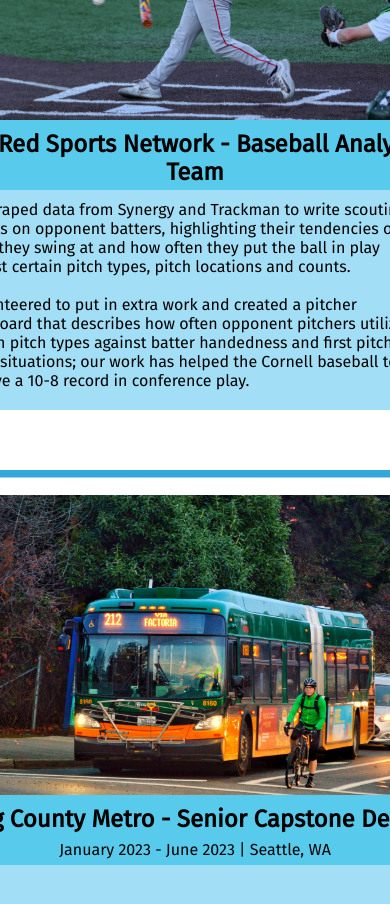
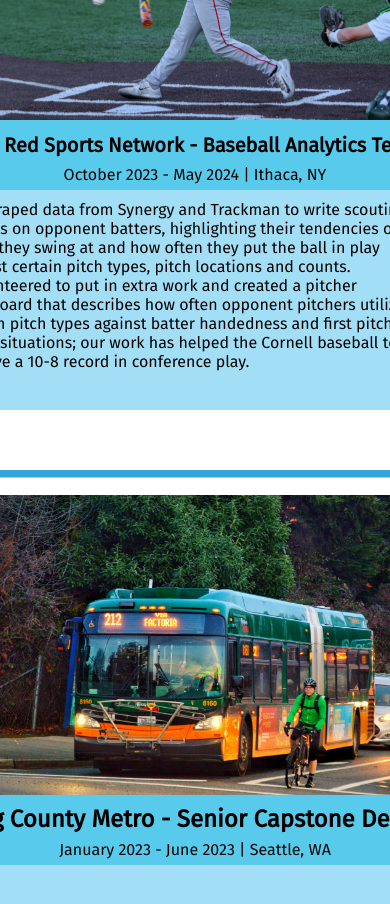
Before and after one commit to j-minahn/j-minahn.github.io, a plain HTML site: page index.html in a window 390 px wide. Shown: the part 2680-3584 px from the top of the page. Drawn offline with Linux system fonts and the light colour scheme.

Commit message:
Changed 2nd project a bit

```diff
--- a/index.html
+++ b/index.html
@@ -76,7 +76,7 @@
                             based on their historical purchasing habits to help the marketing managers
                             of some of E&J Gallo Winery's best-selling brands determine how to advertise
                             to their customers for effective customer retention.
-                            <br><br>
+                            <br>
                             The team focused on the customer characteristics of the top 3
                             brands-- Barefoot, High Noon and New Amsterdam-- in order to show that the
                             model is able to output unique, "personalized" customer cluster
@@ -92,7 +92,7 @@
                     <img src="images/baseball.jpg"></img>
                     <span class="project-desc">
                         <p class="title">
-                            Big Red Sports Network - Baseball Analytics Team
+                            <span class="long">Big Red Sports Network - Baseball Analytics Team</span>
                             <br>
                             <span class="place">October 2023 - May 2024 | Ithaca, NY</span>
                         </p>
@@ -101,7 +101,7 @@
                             opponent batters, highlighting their tendencies on when they swing at
                             and how often they put the ball in play against certain pitch types,
                             pitch locations and counts.
-                            <br><br>
+                            <br>
                             I volunteered to put in extra work and
                             created a pitcher dashboard that describes how often opponent pitchers
                             utilize certain pitch types against batter handedness and first pitch/2
--- a/styles.css
+++ b/styles.css
@@ -264,4 +264,8 @@ div#profile > img {
         padding: 10px 10px;
         margin: 0;
     }
+
+    .project-desc > .title > .long {
+        font-size: 20px;
+    }
 }
```
